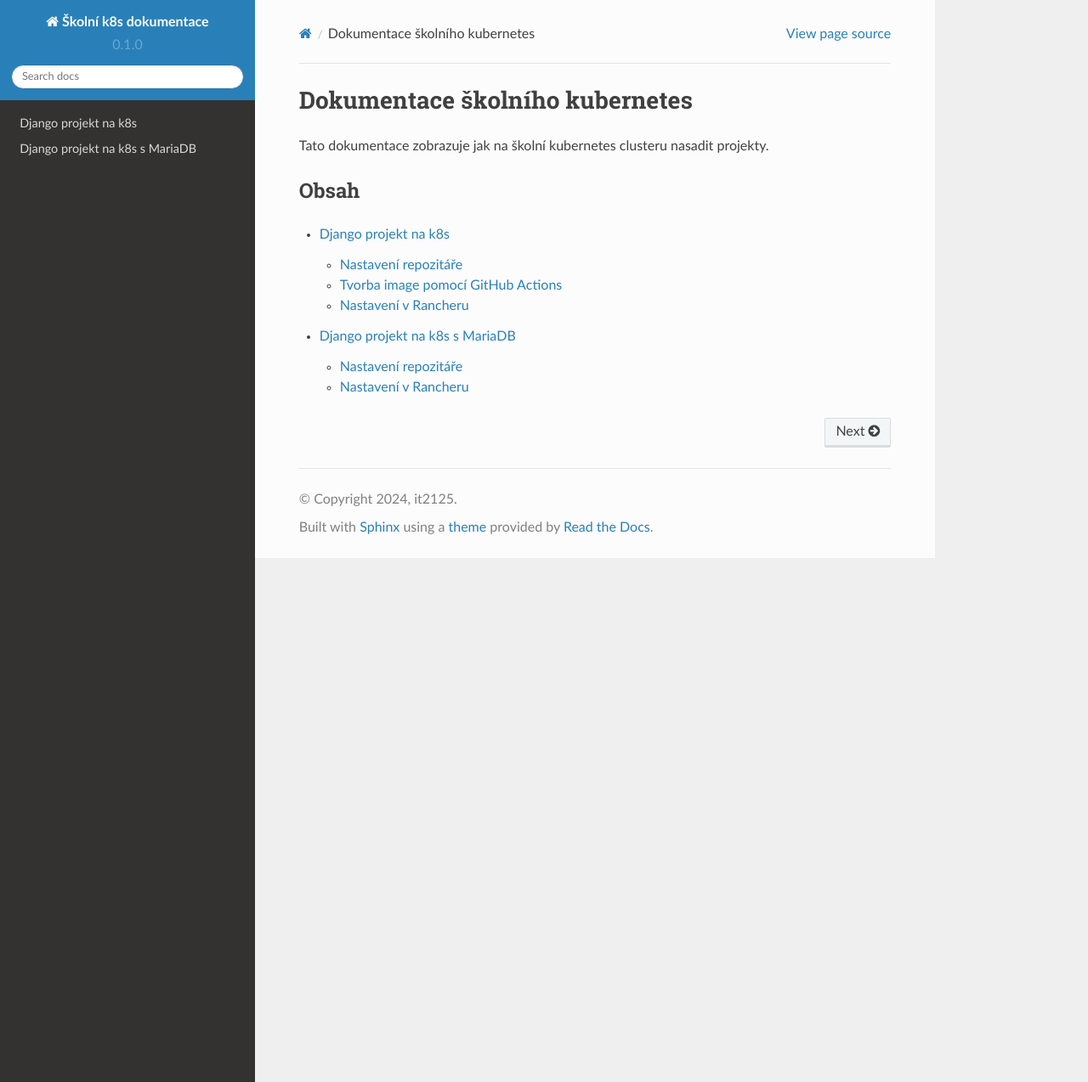
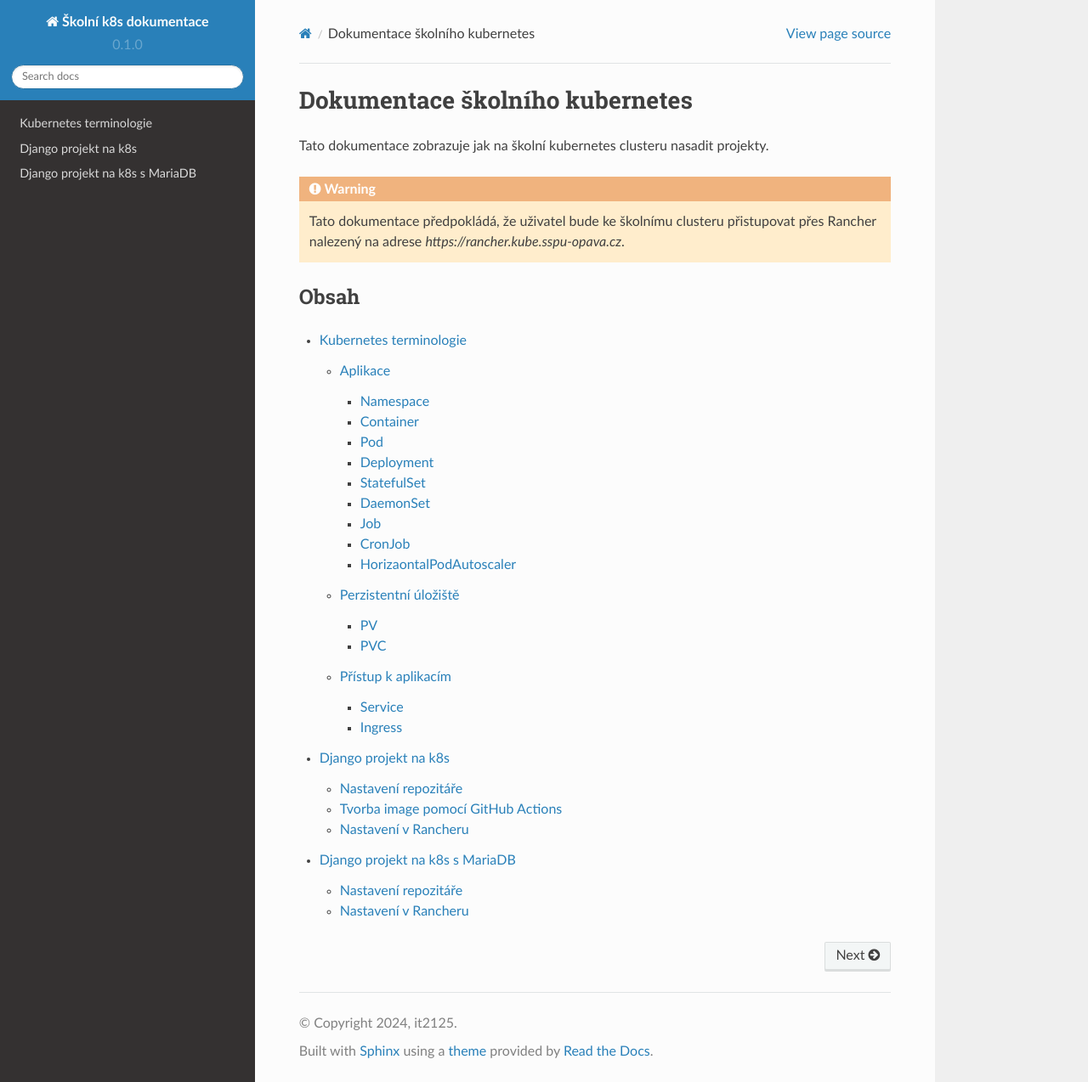
Before and after one commit to Jan1s2/school-k8s-doc, a Sphinx documentation site: the page built from docs/source/index.rst, in a window 1280 px wide and 1274 px high. Shown: the whole window at 85% size. Built offline with Sphinx 7.4.7 and the Read the Docs theme 2.0.0, drawn with Linux system fonts in a browser that asks for light colours; some of the changed lines change nothing that is shown.

Commit message:
add terminology

```diff
--- a/docs/source/index.rst
+++ b/docs/source/index.rst
@@ -2,11 +2,16 @@
 ===============================
 
 Tato dokumentace zobrazuje jak na školní kubernetes clusteru nasadit projekty.
+
+.. warning::
+
+   Tato dokumentace předpokládá, že uživatel bude ke školnímu clusteru přistupovat přes Rancher nalezený na adrese `https://rancher.kube.sspu-opava.cz`.
 
 Obsah
 -----
 
 .. toctree::
 
+   terminology
    django
    multi-app
--- /dev/null
+++ b/docs/source/terminology.rst
@@ -0,0 +1,105 @@
+Kubernetes terminologie
+***********************
+
+V tomto dokumentu lze nálezt základní terminologii, která je používána v Kubernetes a která může být v ostatních návodech.
+
+Každý objekt v Kubernetes je reprezentován v JSON nebo YAML formátu, ale pomocí Rancheru lze využít menu.
+
+Aplikace
+========
+
+Namespace
+---------
+
+Logický oddělený prostor, který slouží k oddělení aplikací. Každý namespace má své vlastní zdroje, jako jsou pod, deploymenty, atd.
+
+Container
+---------
+
+Standardizovaný způsob balení aplikací a všech jejich závislostí do jednoho balíčku.
+
+Pod
+---
+
+Nejmenší jednotka v Kubernetes, která obsahuje jeden nebo více containerů. Tyto containery odkazují pomocí localhost na stejnou adresu - sdílí síť. Nejčastěji se používá jeden container na jeden pod.
+
+Deployment
+----------
+Objekt, který definuje stav aplikace a způsob, jakým se má aplikace nasadit a udržovat - lze například definovat počet replik podu pro high availability (ve škole limitováno na maximálně 3 repliky). Užitečné pro nasazení normálních stateless aplikací.
+
+Jednotlivé části aplikace je doporučeno dávat do samostatných Deploymentů nebo StatefulSetů - umožňuje to lepší škálování.
+
+StatefulSet
+-----------
+
+Objekt podobný deploymentu, ale je určen pro aplikace, které potřebují udržovat stav s tím, že při využití PVC vytváří vlastní PV. Užitečné pro aplikace, které potřebují udržovat stav, například databáze.
+
+DaemonSet
+---------
+
+Objekt, který zajišťuje, že daný pod bude spuštěn na každém nodu v clusteru. Užitečné pro monitoringové agenty, logovací agenty, atd.
+
+Job
+---
+Objekt, který zajišťuje, že daný pod bude spuštěn až do úspěšného dokončení. Užitečné pro jednorázové úlohy, například migrace dat.
+
+CronJob
+-------
+
+Objekt, který zajišťuje, že daný pod bude vždy spuštěn v určitý čas. Užitečné pro pravidelné úlohy, například zálohování nebo cleanup.
+
+HorizaontalPodAutoscaler
+------------------------
+Objekt, který zajišťuje, že se počet replik podu mění podle zátěže. Užitečné pro aplikace, které mají proměnnou zátěž. Jakožto metriku lze použít CPU nebo paměť.
+
+
+Perzistentní úložiště
+=====================
+
+PV
+--
+
+Persistent volume = objekt, který reprezentuje fyzické úložiště, které může být připojeno k podu.
+
+PVC
+---
+
+Persistent volume claim = objekt pomocí kterého si pod může zažádat o připojení k PV (případně vytvoření PV). Každý má `AccessMode`, `StorageClass` a `Storage`.
+
+`Access mode` - režim, který určuje, jakým způsobem může být PV připojen k podu. Existují tři režimy: `ReadWriteOnce`, `ReadOnlyMany` a `ReadWriteMany`.
+
+  - `ReadWriteOnce` - PV může být připojen pouze na jednom určitém nodu pro čtení a zápis.
+
+  - `ReadOnlyMany` - PV může být připojen na více nodů pro čtení.
+
+  - `ReadWriteMany` - PV může být připojen na více nodů pro čtení a zápis.
+
+.. note::
+
+  Ve školním clusteru je podporován pouze Access mode `ReadWriteOnce`.
+
+`StorageClass` - třída, která definuje, jakým způsobem bude vytvořen PV. Ve školním clusteru je dostupná pouze třída `local-path`.
+
+`Storage` - velikost úložiště, které si pod žádá.
+
+Přístup k aplikacím
+===================
+
+Service
+-------
+Definuje službu (port), kterou objekt exportuje. Název této service je možné použít jako DNS jméno pro přístup k aplikaci z jiných podů v rámci namespace.
+
+Má několik módů:
+
+- ClusterIP - služba je dostupná pouze v rámci clusteru
+- NodePort - služba je dostupná na všech nodách v clusteru na daném portu
+- LoadBalancer - služba je dostupná z vnější sítě pomocí LoadBalanceru
+- ExternalName - služba je dostupná z vnější sítě pomocí DNS jména
+
+Headless Service - služba, která nemá přiřazenou IP adresu - je využívána přímo IP adresa podu.
+
+Ingress
+-------
+Objekt, který zajišťuje přístup k aplikacím z vnější sítě. Ingress je možné nastavit pomocí URL, která je přesměrována na danou službu.
+
+Standardně Ingress podporuje TCP a HTTP/HTTPS. Ve školním clusteru lze použít pouze HTTP s TLS terminací na úrovni Ingressu.
```
